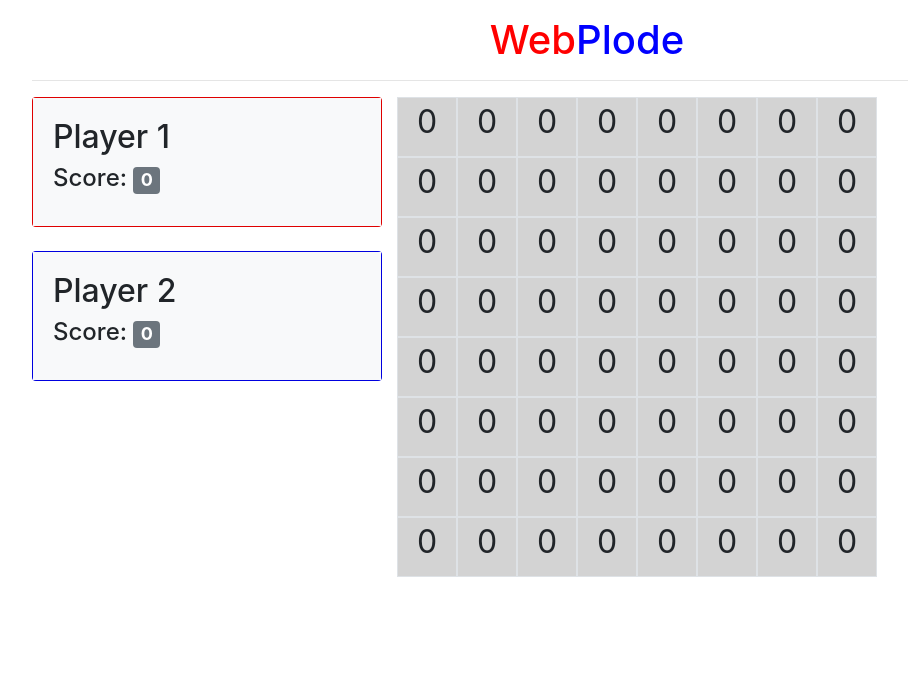
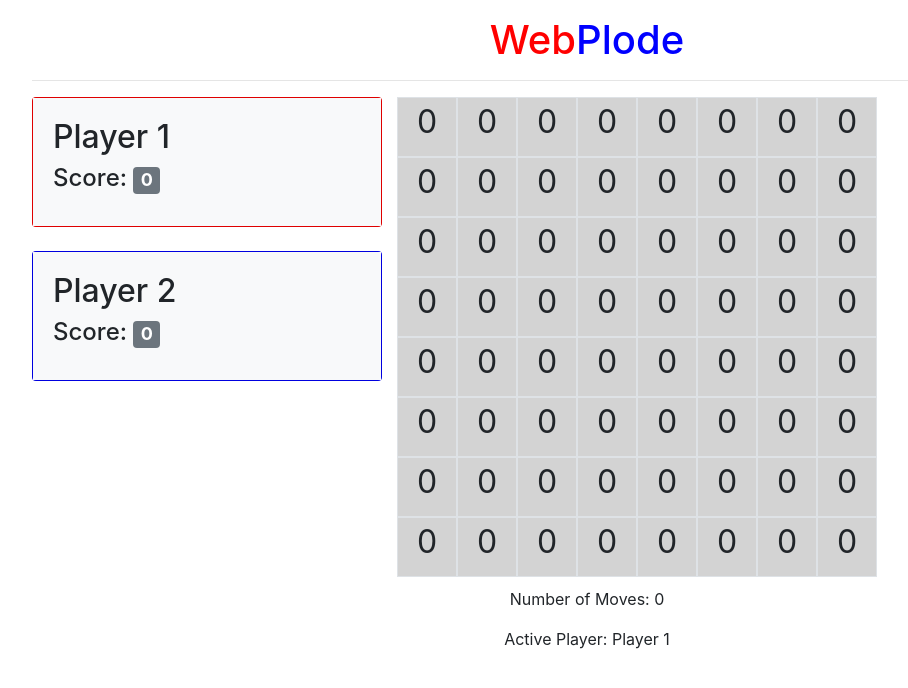
Before and after one commit to ThomasJaspers/webplode, an Angular app: page / in a window 1280 px wide. Shown: the top 688 px of the page, without its empty margins (53-961 px from the left). Built offline with nearby package versions, Linux system fonts and the light colour scheme.

Commit message:
Started to show game state

```diff
--- a/src/app/dashboard/dashboard.component.html
+++ b/src/app/dashboard/dashboard.component.html
@@ -20,7 +20,10 @@
         </app-field>
       </div>
     </div>
-
   </div>
 
+  <app-resultview
+    [numberOfMoves]=this.numberOfMoves
+    [activePlayer]=this.activePlayer>
+  </app-resultview>
 </div>
--- a/src/app/dashboard/dashboard.component.ts
+++ b/src/app/dashboard/dashboard.component.ts
@@ -108,9 +108,9 @@ export class DashboardComponent implements OnInit {
     for (let row = 0; row < 8; row++) {
       for (let col = 0; col < 8; col++) {
         if (this.board[row][col].owner === this.players[0].number) {
-          this.players[0].score += this.board[row][col].load;
+          this.players[0].score++;
         } else if (this.board[row][col].owner === this.players[1].number) {
-          this.players[1].score += this.board[row][col].load;
+          this.players[1].score++;
         }
       }
     }
--- a/src/app/resultview/resultview.component.html
+++ b/src/app/resultview/resultview.component.html
@@ -1 +1,6 @@
-<p>resultview works!</p>
+<div class="row" style="margin-top: 10px">
+  <div class="col-12 text-center">
+    <p>Number of Moves: {{ numberOfMoves }}</p>
+    <p>Active Player: {{ activePlayer.name }}</p>
+  </div>
+</div>
--- a/src/app/resultview/resultview.component.ts
+++ b/src/app/resultview/resultview.component.ts
@@ -1,4 +1,5 @@
-import { Component, OnInit } from '@angular/core';
+import { Component, OnInit, Input } from '@angular/core';
+import { Player } from '../shared/interfaces/player';
 
 @Component({
   selector: 'app-resultview',
@@ -7,6 +8,9 @@ import { Component, OnInit } from '@angular/core';
 })
 export class ResultviewComponent implements OnInit {
 
+  @Input() numberOfMoves: number;
+  @Input() activePlayer: Player;
+
   constructor() { }
 
   ngOnInit(): void {
```
